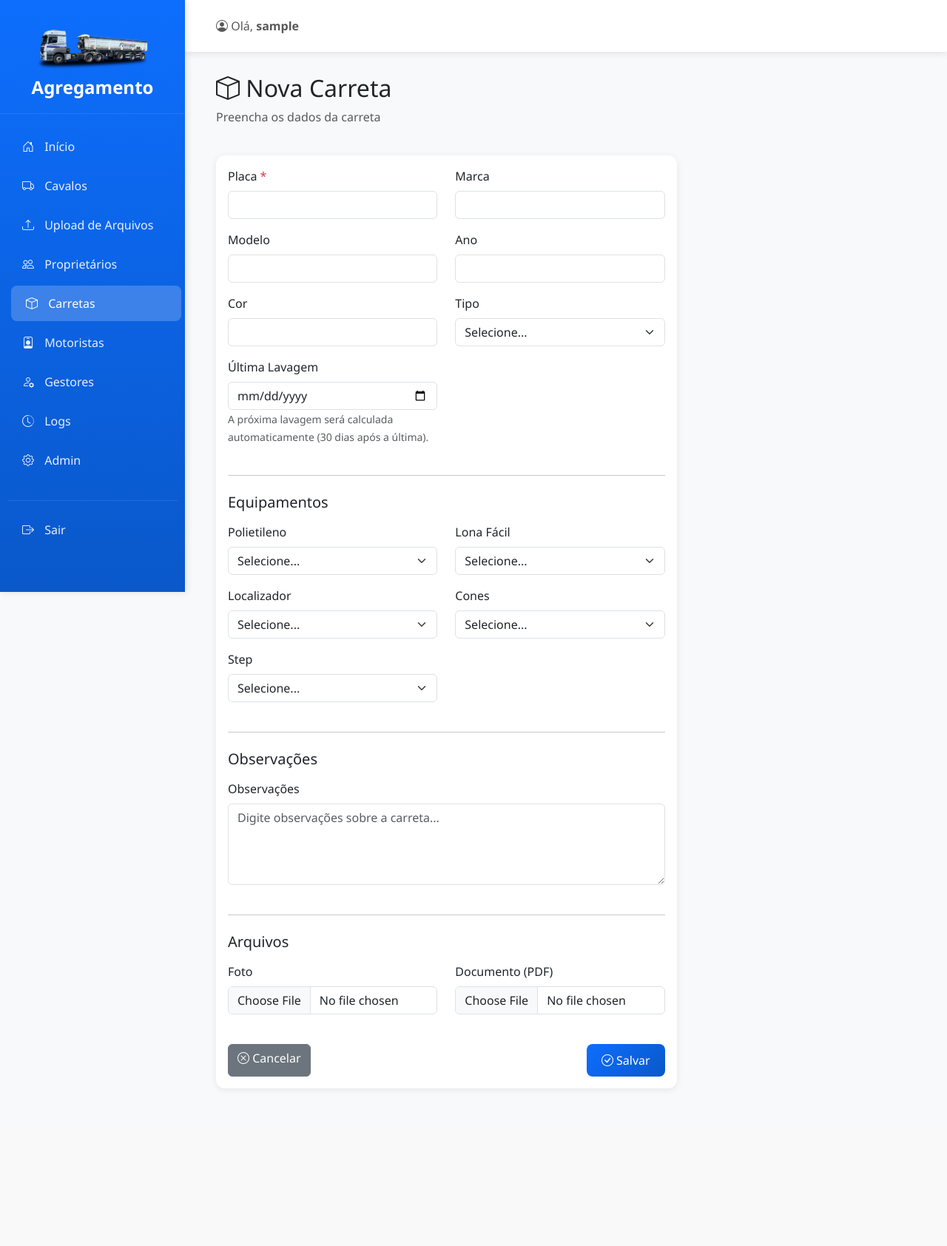
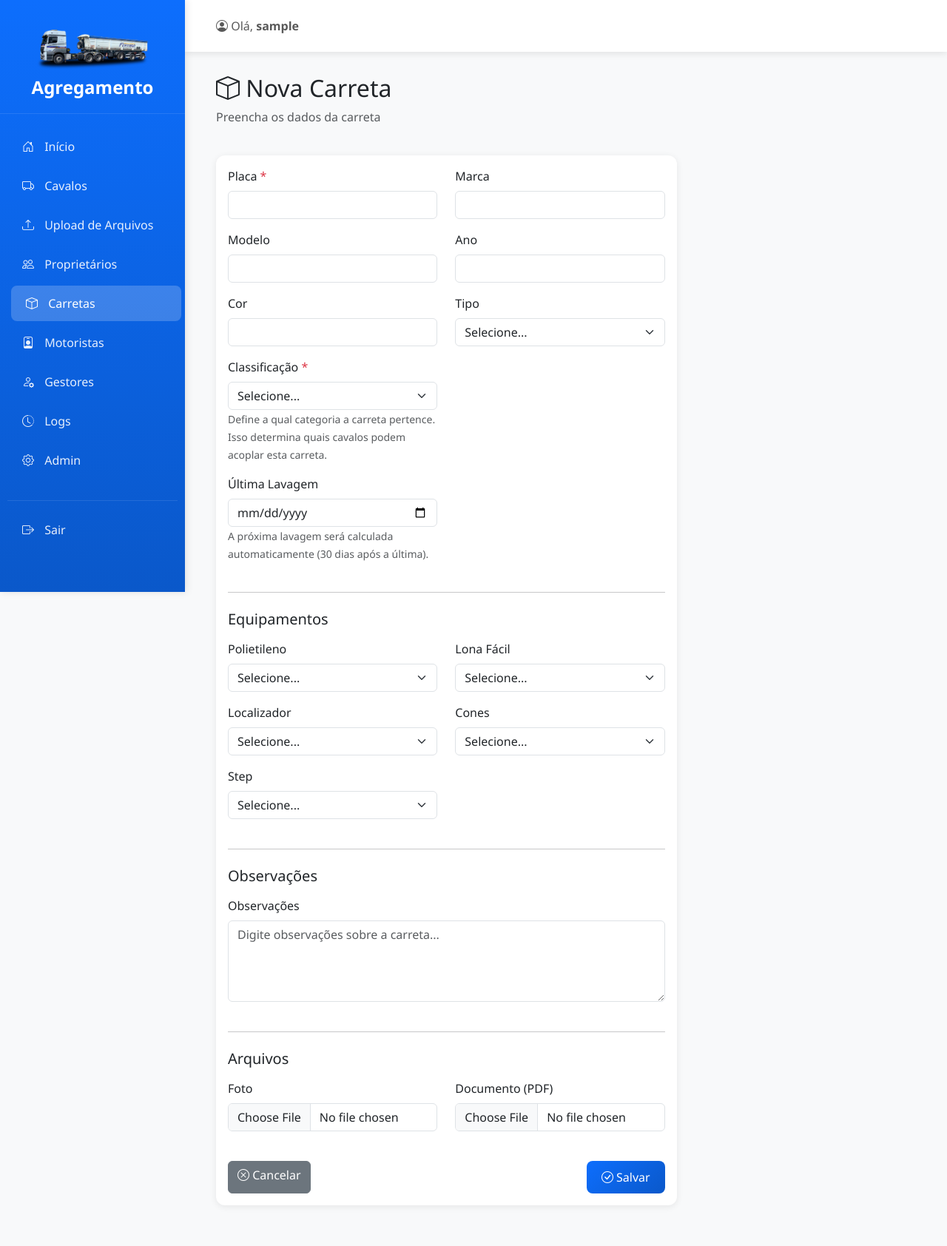
Before and after one commit to anotherDavidSousa/Agregamentos, a Django app: page /carretas/nova/ in a window 1280 px wide. Shown: the whole page at 74% size. Before the commit the page ends 1472 px from the top, so only its background shows below. Run offline with Django 4.2, Linux system fonts and the light colour scheme; the visitor is signed in with stand-in values (Sample User, id 1); parts of the project's set-up code (start-up, migrations or seed data) failed here and were passed over.

Commit message:
atualizando models para incluir cadastro de frota propria e terceiros seprando do sistema de agregamento

```diff
--- a/core/models.py
+++ b/core/models.py
@@ -88,8 +88,8 @@ class Cavalo(models.Model):
 
     CLASSIFICACAO_CHOICES = [
         ('agregado', 'Agregado'),
-        ('frota', 'Frota Própria'),
-        ('terceiro', 'Terceirizado'),
+        ('frota', 'Frota'),
+        ('terceiro', 'Terceiro'),
     ]
 
     placa = models.CharField(max_length=10, blank=True, null=True, unique=True)
@@ -212,6 +212,7 @@ class Carreta(models.Model):
     lona_facil = models.CharField(max_length=10, choices=LONA_FACIL_CHOICES, blank=True, null=True)
     step = models.CharField(max_length=10, choices=STEP_CHOICES, blank=True, null=True)
     tipo = models.CharField(max_length=20, choices=TIPO_CHOICES, blank=True, null=True)
+    classificacao = models.CharField(max_length=20, choices=CLASSIFICACAO_CHOICES, blank=True, null=True, verbose_name='Classificação')
     local = models.CharField(max_length=255, blank=True, null=True, verbose_name='Local', help_text='Atualizado automaticamente por API')
     foto = models.ImageField(upload_to='carretas/fotos/', blank=True, null=True, verbose_name='Foto')
     documento = models.FileField(upload_to='carretas/documentos/', blank=True, null=True, verbose_name='Documento')
--- a/core/views.py
+++ b/core/views.py
@@ -600,6 +600,31 @@ def cavalo_create(request):
         # Processar foto
         if 'foto' in request.FILES:
             cavalo.foto = request.FILES['foto']
+
+        # Gerenciar carreta (se selecionada)
+        carreta_id = request.POST.get('carreta') or None
+        if carreta_id:
+            try:
+                carreta = Carreta.objects.get(pk=carreta_id)
+                # Validar compatibilidade de classificação
+                if cavalo.classificacao and carreta.classificacao:
+                    if cavalo.classificacao != carreta.classificacao:
+                        messages.error(request, f'Erro: A carreta selecionada é de "{carreta.get_classificacao_display}" mas o cavalo é "{cavalo.get_classificacao_display}". Eles devem ter a mesma classificação.')
+                        proprietarios = Proprietario.objects.all()
+                        gestores = Gestor.objects.all()
+                        carretas_acopladas_ids = Cavalo.objects.exclude(carreta__isnull=True).values_list('carreta_id', flat=True)
+                        carretas_disponiveis = Carreta.objects.exclude(id__in=carretas_acopladas_ids)
+                        return render(request, 'core/cavalo_form.html', {
+                            'form_type': 'create',
+                            'proprietarios': proprietarios,
+                            'gestores': gestores,
+                            'carretas_disponiveis': carretas_disponiveis,
+                            'cavalo': None
+                        })
+                cavalo.carreta = carreta
+            except Carreta.DoesNotExist:
+                pass
+
         cavalo.save()
         return redirect('cavalo_detail', pk=cavalo.pk)
 
@@ -612,7 +637,8 @@ def cavalo_create(request):
         'form_type': 'create',
         'proprietarios': proprietarios,
         'gestores': gestores,
-        'carretas_disponiveis': carretas_disponiveis
+        'carretas_disponiveis': carretas_disponiveis,
+        'cavalo': None  # Para o template saber que é criação
     })
 
 
@@ -638,18 +664,40 @@ def cavalo_edit(request, pk):
         # Gerenciar carreta
         carreta_id = request.POST.get('carreta') or None
         if carreta_id:
-            carreta = Carreta.objects.get(pk=carreta_id)
-            # Remove carreta do cavalo anterior se houver
-            # Verificar se existe relacionamento OneToOne reverso
             try:
-                cavalo_anterior = carreta.cavalo_acoplado
-                if cavalo_anterior and cavalo_anterior.pk != cavalo.pk:
-                    cavalo_anterior.carreta = None
-                    cavalo_anterior.save()
-            except Cavalo.DoesNotExist:
-                # Não há cavalo acoplado, pode prosseguir
-                pass
-            cavalo.carreta = carreta
+                carreta = Carreta.objects.get(pk=carreta_id)
+                # Validar compatibilidade de classificação
+                if cavalo.classificacao and carreta.classificacao:
+                    if cavalo.classificacao != carreta.classificacao:
+                        messages.error(request, f'Erro: A carreta selecionada é de "{carreta.get_classificacao_display}" mas o cavalo é "{cavalo.get_classificacao_display}". Eles devem ter a mesma classificação.')
+                        proprietarios = Proprietario.objects.all()
+                        gestores = Gestor.objects.all()
+                        carretas_acopladas_ids = Cavalo.objects.exclude(carreta__isnull=True).exclude(pk=pk).values_list('carreta_id', flat=True)
+                        if cavalo.classificacao:
+                            carretas_disponiveis = Carreta.objects.filter(classificacao=cavalo.classificacao).exclude(id__in=carretas_acopladas_ids)
+                        else:
+                            carretas_disponiveis = Carreta.objects.exclude(id__in=carretas_acopladas_ids)
+                        if cavalo.carreta:
+                            carretas_disponiveis = carretas_disponiveis | Carreta.objects.filter(pk=cavalo.carreta.pk)
+                        return render(request, 'core/cavalo_form.html', {
+                            'cavalo': cavalo,
+                            'form_type': 'edit',
+                            'proprietarios': proprietarios,
+                            'gestores': gestores,
+                            'carretas_disponiveis': carretas_disponiveis
+                        })
+
+                # Remove carreta do cavalo anterior se houver
+                try:
+                    cavalo_anterior = carreta.cavalo_acoplado
+                    if cavalo_anterior and cavalo_anterior.pk != cavalo.pk:
+                        cavalo_anterior.carreta = None
+                        cavalo_anterior.save()
+                except Cavalo.DoesNotExist:
+                    pass
+                cavalo.carreta = carreta
+            except Carreta.DoesNotExist:
+                cavalo.carreta = None
         else:
             cavalo.carreta = None
 
@@ -757,6 +805,7 @@ def carreta_edit(request, pk):
         carreta.lona_facil = request.POST.get('lona_facil', '')
         carreta.step = request.POST.get('step', '')
         carreta.tipo = request.POST.get('tipo', '')
+        carreta.classificacao = request.POST.get('classificacao', '')
         carreta.observacoes = request.POST.get('observacoes', '')
         # Processar arquivos
         if 'foto' in request.FILES:
--- a/templates/core/carreta_form.html
+++ b/templates/core/carreta_form.html
@@ -62,6 +62,21 @@
                                     <option value="canguru" {% if carreta and carreta.tipo == 'canguru' %}selected{% endif %}>Canguru</option>
                                     <option value="vanderleia" {% if carreta and carreta.tipo == 'vanderleia' %}selected{% endif %}>Vanderleia</option>
                                 </select>
+                            </div>
+                        </div>
+
+                        <div class="row">
+                            <div class="col-md-6 mb-3">
+                                <label for="classificacao" class="form-label">Classificação <span class="text-danger">*</span></label>
+                                <select class="form-select" id="classificacao" name="classificacao" required>
+                                    <option value="">Selecione...</option>
+                                    <option value="agregado" {% if carreta and carreta.classificacao == 'agregado' %}selected{% endif %}>Agregamento</option>
+                                    <option value="frota" {% if carreta and carreta.classificacao == 'frota' %}selected{% endif %}>Frota</option>
+                                    <option value="terceiro" {% if carreta and carreta.classificacao == 'terceiro' %}selected{% endif %}>Terceiro</option>
+                                </select>
+                                <small class="form-text text-muted">
+                                    Define a qual categoria a carreta pertence. Isso determina quais cavalos podem acoplar esta carreta.
+                                </small>
                             </div>
                         </div>
 
```
Also changed, not shown: core/management/commands/marcar_carretas_agregamento.py (added, +66 -0 lines), templates/core/cavalo_form.html (+50 -5 lines), core/migrations/0013_adicionar_classificacao_carreta.py (added), core/migrations/0014_atualizar_labels_classificacao.py (added).
